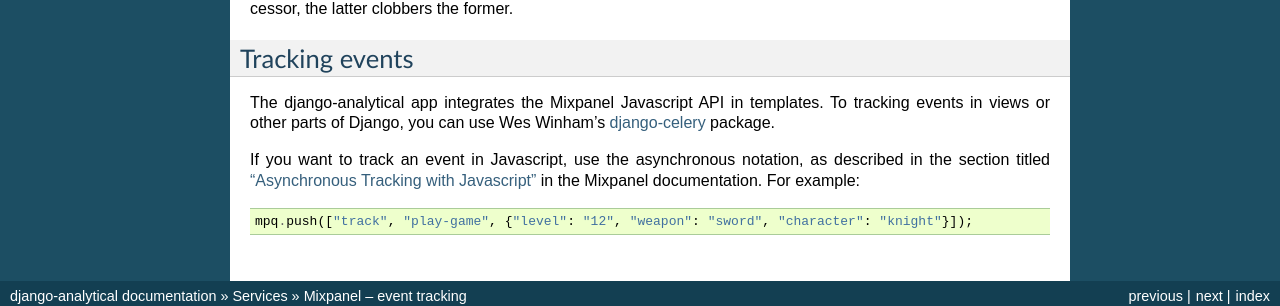
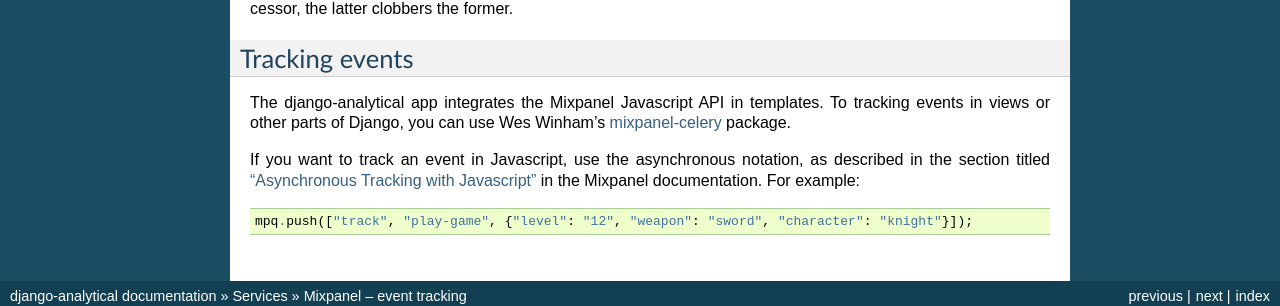
Before and after one commit to jazzband/django-analytical, a Sphinx documentation site: the page built from docs/services/mixpanel.rst, in a window 1280 px wide. Shown: the part 1461-1767 px from the top of the page. Built offline with Sphinx 7.4.7, drawn with Linux system fonts in a browser that asks for light colours; the version number could not be read and is left out.

Commit message:
Fix mixpanel-celery reference typo

```diff
--- a/docs/services/mixpanel.rst
+++ b/docs/services/mixpanel.rst
@@ -117,7 +117,7 @@
 
 The django-analytical app integrates the Mixpanel Javascript API in
 templates.  To tracking events in views or other parts of Django, you
-can use Wes Winham's `django-celery`_ package.
+can use Wes Winham's `mixpanel-celery`_ package.
 
 If you want to track an event in Javascript, use the asynchronous
 notation, as described in the section titled
@@ -126,5 +126,5 @@
 
     mpq.push(["track", "play-game", {"level": "12", "weapon": "sword", "character": "knight"}]);
 
-.. _django-celery: http://github.com/winhamwr/mixpanel-celery
+.. _mixpanel-celery: http://github.com/winhamwr/mixpanel-celery
 .. _`"Asynchronous Tracking with Javascript"`: http://mixpanel.com/api/docs/guides/integration/js#async
```
